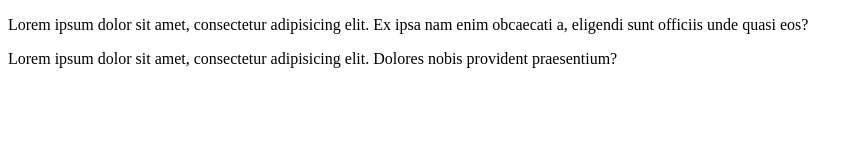
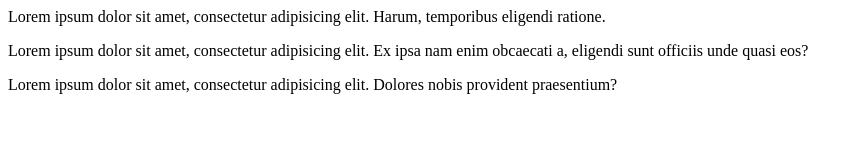
Before and after one commit to clefcodex/git-one, a plain HTML site: page index.html in a window 1280 px wide. Shown: the whole page, without its empty margins (0-863 px from the left). Drawn offline with Linux system fonts and the light colour scheme.

Commit message:
Add header and style.css

```diff
--- a/index.html
+++ b/index.html
@@ -5,6 +5,7 @@
 	<title>Document</title>
 </head>
 <body>
+	<header>Lorem ipsum dolor sit amet, consectetur adipisicing elit. Harum, temporibus eligendi ratione.</header>
 	<p>Lorem ipsum dolor sit amet, consectetur adipisicing elit. Ex ipsa nam enim obcaecati a, eligendi sunt officiis unde quasi eos?</p>
 
 	<footer>
--- /dev/null
+++ b/style.css
@@ -0,0 +1,3 @@
+body {
+	background: red;
+}
```
